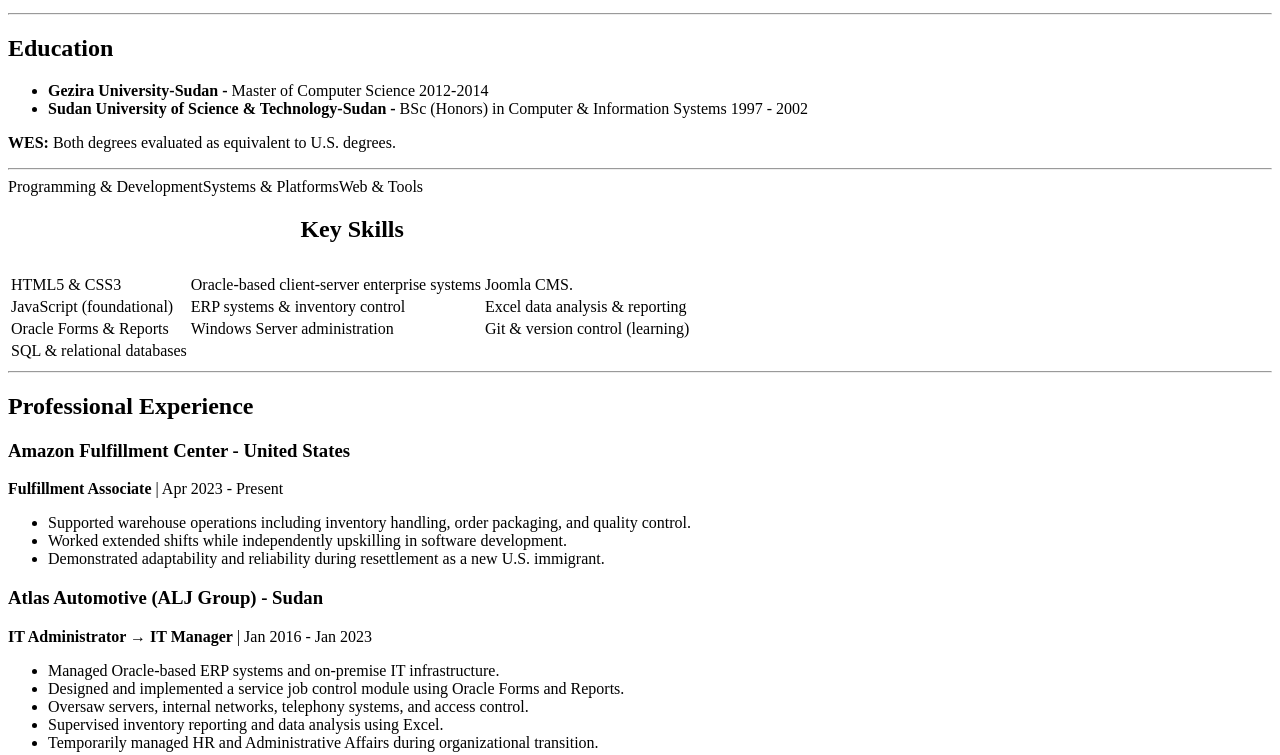
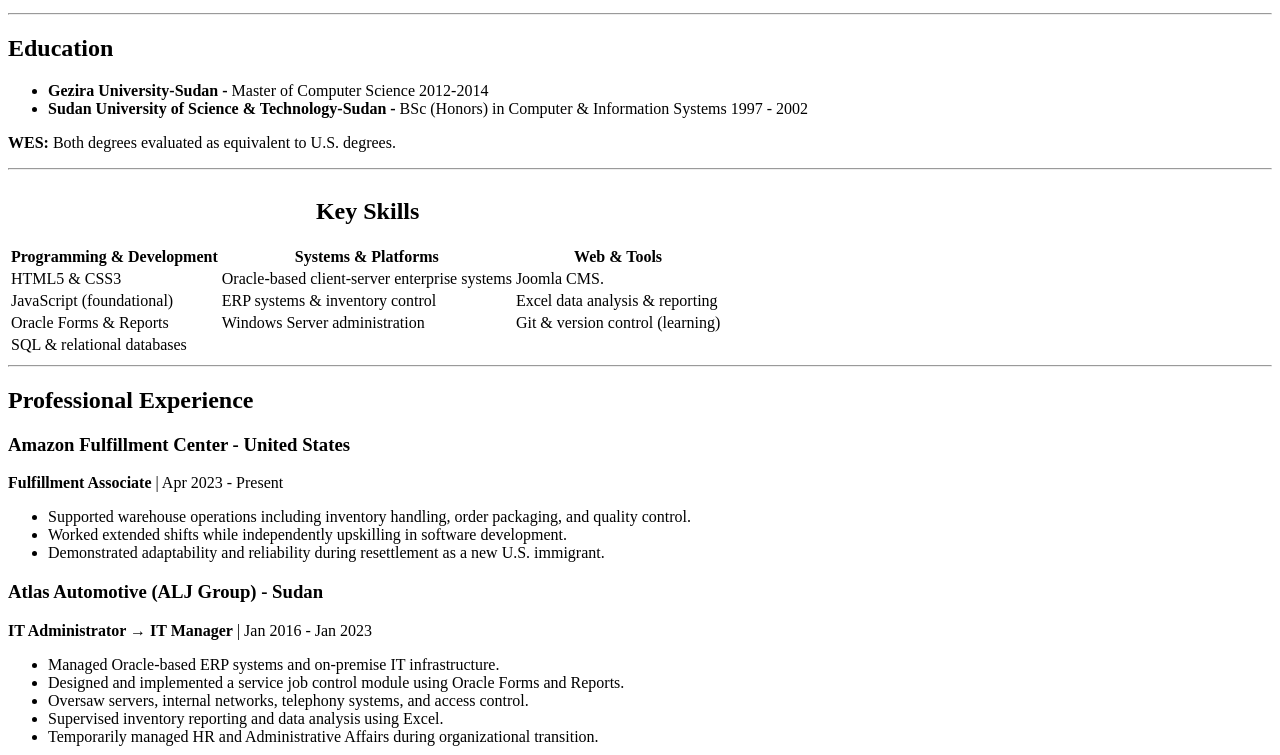
Before and after one commit to Shnaan/solution2, a plain HTML site: page index.html in a window 1280 px wide. Shown: the part 706-1461 px from the top of the page. Drawn offline with Linux system fonts and the light colour scheme.

Commit message:
fix table head syntax tag

```diff
--- a/index.html
+++ b/index.html
@@ -65,14 +65,14 @@ Github: <a href="https://github.com/Shnaan">github</a>
 <table>
   <caption><h2>Key Skills</h2></caption>
 <thead>
-  <th>
+  <tr>
     <!-- Programming & Development col. head-->
-  <tr>Programming & Development</tr>
+  <th>Programming & Development</th>
   <!-- Systems & Platforms col. head-->
-  <tr>Systems & Platforms</tr>
+  <th>Systems & Platforms</th>
   <!-- Web & Tools col. head-->
-  <tr>Web & Tools</tr>
-  </th>
+  <th>Web & Tools</th>
+  </tr>
 
 </thead>
 <tboday>
```
